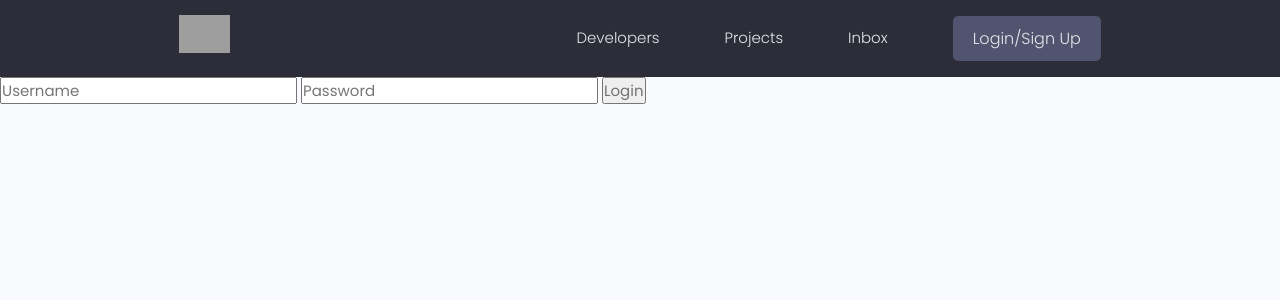
After one commit to S13G/Carteras, a Django app: page /login/ in a window 1280 px wide. The commit adds this page. Shown: the top 300 px of the page. Run offline with Django 4.2, Linux system fonts and the light colour scheme; some libraries are stand-ins or nearby versions; grey boxes are pictures that could not be loaded.

```diff
--- a/projects/views.py
+++ b/projects/views.py
@@ -1,3 +1,4 @@
+from django.contrib.auth.decorators import login_required
 from django.shortcuts import render, redirect
 
 from projects.forms import ProjectForm
@@ -19,6 +20,7 @@ def project(request, pk):
     return render(request, 'projects/single-project.html', context)
 
 
+@login_required(login_url="login")
 def createProject(request):
     form = ProjectForm()
 
@@ -31,6 +33,7 @@ def createProject(request):
     return render(request, 'projects/project-form.html', context)
 
 
+@login_required(login_url="login")
 def updateProject(request, pk):
     project = Project.objects.get(id=pk)
     form = ProjectForm(instance=project)
@@ -43,6 +46,7 @@ def updateProject(request, pk):
     return render(request, 'projects/project-form.html', context)
 
 
+@login_required(login_url="login")
 def deleteProject(request, pk):
     project = Project.objects.get(id=pk)
     if request.method == "POST":
--- a/templates/main.html
+++ b/templates/main.html
@@ -20,6 +20,14 @@
 <body>
 {% include 'navbar.html' %}
 
+{% if messages %}
+    <ul class="messages">
+        {% for message in messages %}
+            <li {% if message.tags %} class="{{ message.tags }}" {% endif %}>{{ message }}</li>
+        {% endfor %}
+    </ul>
+{% endif %}
+
 {% block content %}
 
 {% endblock content %}
--- a/templates/navbar.html
+++ b/templates/navbar.html
@@ -16,8 +16,13 @@
                 <li class="header__menuItem"><a href="{% url 'profiles' %}">Developers</a></li>
                 <li class="header__menuItem"><a href="{% url 'projects' %}">Projects</a></li>
                 <li class="header__menuItem"><a href="">Inbox</a></li>
-                <li class="header__menuItem"><a href="{% url 'create-project' %}">Add Project</a></li>
-                <li class="header__menuItem"><a href="" class="btn btn--sub">Login/Sign Up</a></li>
+
+                {% if request.user.is_authenticated %}
+                    <li class="header__menuItem"><a href="{% url 'create-project' %}">Add Project</a></li>
+                    <li class="header__menuItem"><a href="{% url 'logout' %}" class="btn btn--sub">Logout</a></li>
+                {% else %}
+                    <li class="header__menuItem"><a href="{% url 'login' %}" class="btn btn--sub">Login/Sign Up</a></li>
+                {% endif %}
             </ul>
         </nav>
     </div>
--- /dev/null
+++ b/users/templates/users/login-register.html
@@ -0,0 +1,12 @@
+{% extends 'main.html' %}
+
+{% block content %}
+
+    <form method="post" action="{% url 'login' %}">
+        {% csrf_token %}
+        <input type="text" name="username" placeholder="Username"/>
+        <input type="password" name="password" placeholder="Password"/>
+        <input type="submit" value="Login"/>
+    </form>
+
+{% endblock content %}
--- a/users/urls.py
+++ b/users/urls.py
@@ -5,4 +5,6 @@ from . import views
 urlpatterns = [
     path('', views.profiles, name='profiles'),
     path('profile/<str:pk>/', views.userProfile, name='user-profile'),
+    path('login/', views.loginUser, name='login'),
+    path('logout/', views.logoutUser, name='logout'),
 ]
--- a/users/views.py
+++ b/users/views.py
@@ -1,9 +1,40 @@
-from django.shortcuts import render
+from django.contrib import messages
+from django.contrib.auth import login, authenticate, logout
+from django.contrib.auth.models import User
+from django.shortcuts import render, redirect
 
 from users.models import Profile
 
 
 # Create your views here.
+
+
+def loginUser(request):
+    if request.user.is_authenticated:
+        return redirect('profiles')
+
+    if request.method == "POST":
+        username = request.POST["username"]
+        password = request.POST["password"]
+
+        try:
+            user = User.objects.get(username=username)
+        except User.DoesNotExist:
+            messages.error(request, "Username does not exist")
+
+        user = authenticate(request, username=username, password=password)
+        if user is not None:
+            login(request, user)
+            return redirect('profiles')
+        else:
+            messages.error(request, "Username or password is incorrect")
+    return render(request, 'users/login-register.html')
+
+
+def logoutUser(request):
+    logout(request)
+    messages.success(request, "User was logged out")
+    return redirect('login')
 
 
 def profiles(request):
```
